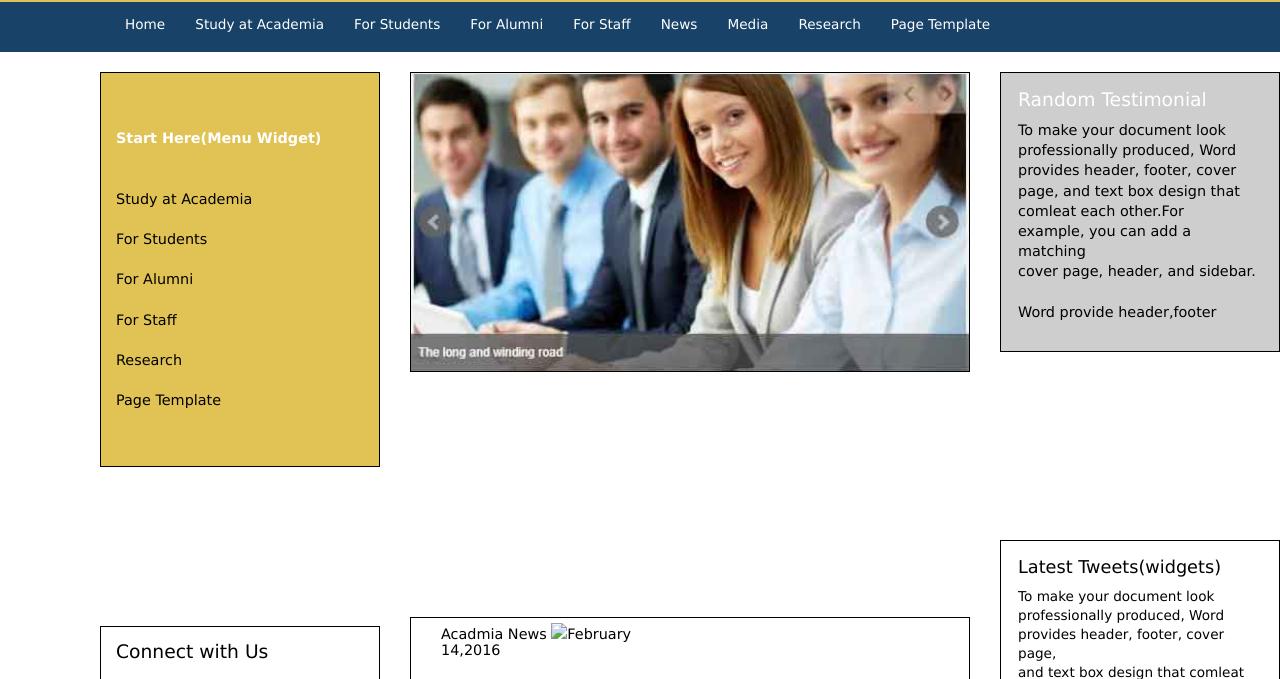
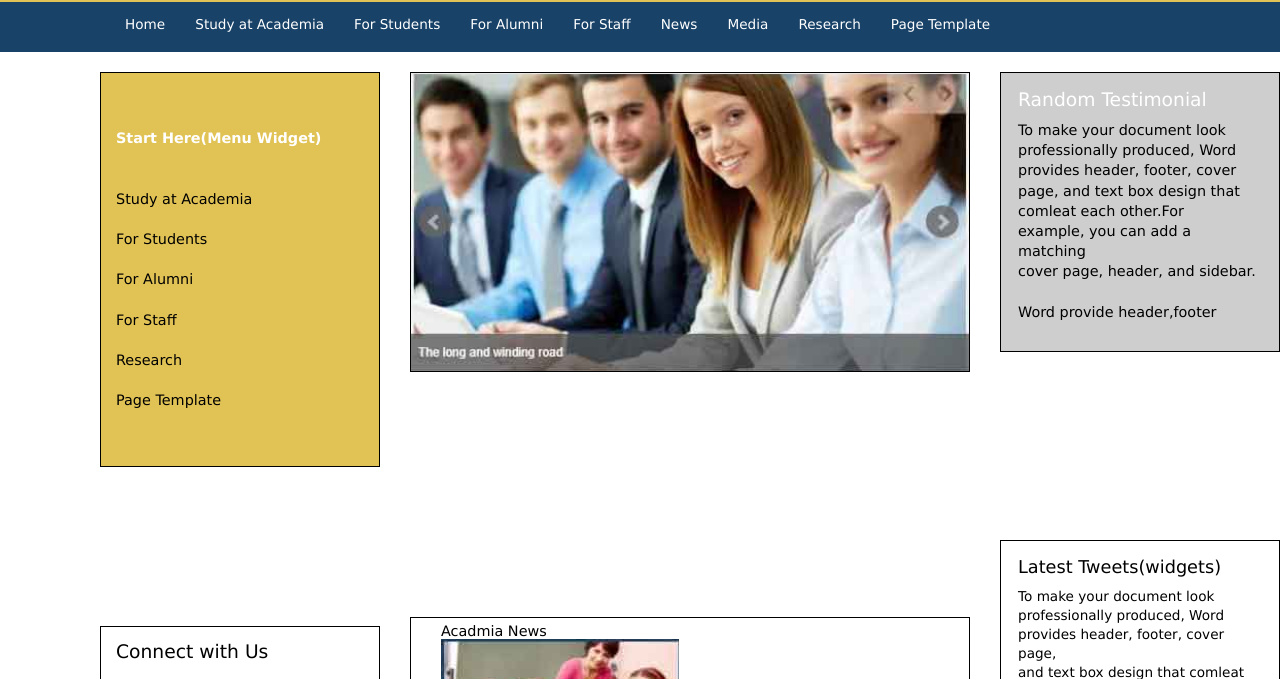
Before and after one commit to himanshu094/Academia_Pro, a plain HTML site: page index.html in a window 1280 px wide. Shown: the part 76-755 px from the top of the page. Drawn offline with Linux system fonts and the light colour scheme.

Commit message:
Update index.html

```diff
--- a/index.html
+++ b/index.html
@@ -87,7 +87,7 @@
       <div class="itm" style="height:350px; background-color:#ffffff;">
 
                       <div style="width:240px;float:left;margin:5px 20px 30px 30px;">Acadmia News
-                       <img src="img/6.png" >February 14,2016</div>
+                       <img src="img/a6.png" >February 14,2016</div>
 
                        <div style="float:right;margin:10px;">To make your document look<br> professionally produced, Word<br>
 								      provides header, footer, cover page,<br> and text box design</div>
```
